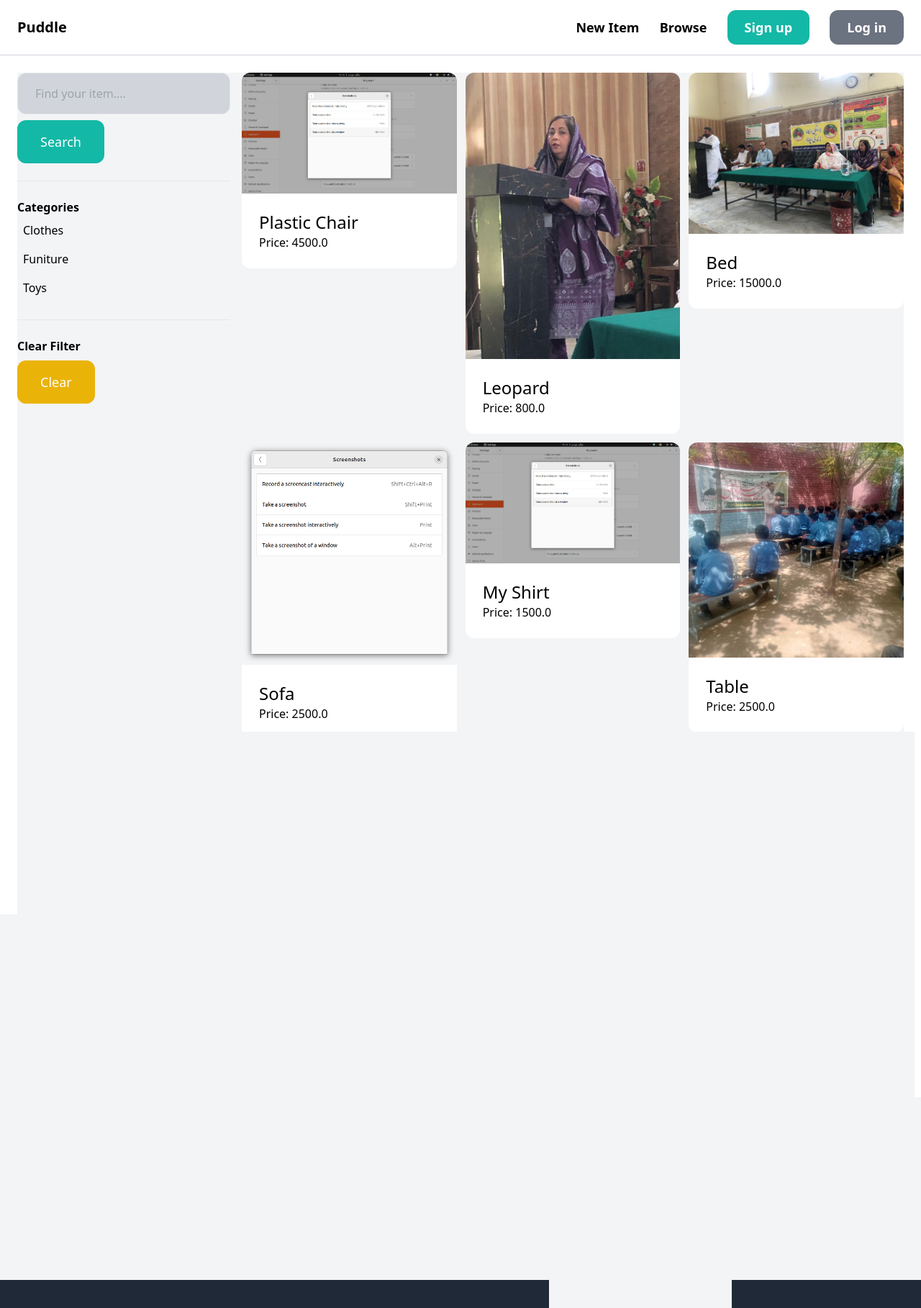
After one commit to Waseemashraf47/Market-Place, a Django app: page /items/ in a window 1280 px wide. The commit adds this page. Shown: the whole page at 72% size. Run offline with Django 5.2, Linux system fonts and the light colour scheme; data comes from the database, SQL or seed files in the repository; both versions use the stored data as it was after the commit; some libraries are stand-ins or nearby versions.

Commit message:
The browse functionality has been implemented

```diff
--- a/core/templates/core/base.html
+++ b/core/templates/core/base.html
@@ -13,7 +13,7 @@
       <a href="/" class="text-xl font-semibold">Puddle</a>
       <div class="space-x-6">
         <a href="{% url 'item:new' %}" class="text-lg font-semibold hover:text-gray-500">New Item</a>
-        <a href="#" class="text-lg font-semibold hover:text-gray-500">Browse</a>
+        <a href="{% url 'item:items' %}" class="text-lg font-semibold hover:text-gray-500">Browse</a>
 
         {% if request.user.is_authenticated %}
         <a href="#"
--- a/dashboard/views.py
+++ b/dashboard/views.py
@@ -1,4 +1,4 @@
-from django.shortcuts import render
+from django.shortcuts import render, get_object_or_404
 from django.contrib.auth.decorators import login_required
 from item.models import Item
 
--- a/item/templates/item/detail.html
+++ b/item/templates/item/detail.html
@@ -19,8 +19,8 @@
     {% if request.user == item.created_by %}
       <div class="mt-6 p-6 bg-white rounded-xl ">
         <p>This is your item!</p>
+        <a href="{% url 'item:edit' item.id %}" class="inline-block mt-6 px-6 py-3 text-lg font-semibold bg-teal-500 text-white rounded-xl hover:bg-blue-700">Edit</a>
         <a href="{% url 'item:delete' item.id %}" class="inline-block mt-6 px-6 py-3 text-lg font-semibold bg-red-500 text-white rounded-xl hover:bg-red-700">Delete</a>
-        <a href="#" class="inline-block mt-6 px-6 py-3 text-lg font-semibold bg-teal-500 text-white rounded-xl hover:bg-blue-700">Edit</a>
       <div>
     {% else %}
       <a href="#" class="inline-block mt-6 px-6 py-3 text-lg font-semibold bg-teal-500 text-white rounded-xl hover:bg-teal-700">Contact Seller</a>
--- /dev/null
+++ b/item/templates/item/items.html
@@ -0,0 +1,47 @@
+{% extends "core/base.html" %}
+
+{% block title %}Items{% endblock %}
+
+{% block content %}
+    <div class="pb-6 grid grid-cols-4 gap-4 bg-gray-100">
+        <div class="col-span-1">
+            <form method="get" action="{% url 'item:items' %}">
+                <input name="query" class="w-full py-4 px-6 border rounded-xl bg-gray-300 " type="text" value="{{ query }}" placeholder= "Find your item....">
+                <button class="mt-2 py-4 px-8 text-lg bg-teal-500 text-white rounded-xl">Search</button>
+            </form>
+
+            <hr class="my-6">
+            <p class="font-semibold">Categories</p>
+            <ul>
+                {% for category in categories %}
+                    <li class="py-2 px-2 rounded-xl {% if category.id == category_id %} bg-gray-200{% endif %}">
+                        <a href="{% url 'item:items' %}?query={{ query }}&category={{ category.id }}">{{ category.name }}</a>
+                    </li>
+                {% endfor %}
+            </ul>
+            <hr class="my-6">
+            <p class="font-semibold">Clear Filter</p>
+            <ul>
+                <li>
+                    <a href="{% url 'item:items' %}" class="mt-2 py-4 px-8 inline-block bg-yellow-500 text-lg rounded-xl text-white">Clear</a>
+        </div>
+        <div class="col-span-3">
+            <div class="grid grid-cols-3 gap-3 bg-gray-100">
+                {% for item in items %}
+                <div>
+                    <a href="{% url 'item:detail' item.id %}">
+                        <div>
+                            <img src="{{ item.image.url }}" class="rounded-t-xl">
+                        </div>
+                        <div class="p-6 bg-white rounded-b-xl">
+                            <h2 class="text-2xl">{{item.name}}</h2>
+                            <p class="tetx-gray-500">Price: {{item.price}}</p>
+                        </div>
+                    </a>
+                </div>
+                {% endfor %}
+            </div>
+        </div>
+
+    </div>
+{% endblock %}
--- a/item/urls.py
+++ b/item/urls.py
@@ -4,7 +4,9 @@ from . import views
 app_name = 'item'
 
 urlpatterns = [
+    path('', views.items, name='items'),
     path('new/', views.new, name='new'),
     path('<int:pk>/', views.detail, name='detail'),
     path('<int:pk>/delete', views.delete, name='delete'),
+    path('<int:pk>/edit', views.edit, name='edit'),
 ]
--- a/item/views.py
+++ b/item/views.py
@@ -1,10 +1,27 @@
 from django.contrib.auth.decorators import login_required
 from django.shortcuts import redirect, render, get_object_or_404
+from django.db.models import Q
 
-from . forms import NewItemForm
-from . models import Item
+from . forms import NewItemForm, EditItemForm
+from . models import Category, Item
 
 # Create your views here.
+
+def items(request):
+    query = request.GET.get('query','')
+    categories = Category.objects.all()
+    category_id = request.GET.get('category', 0)
+    items = Item.objects.filter(is_sold=False)
+    if category_id:
+        items = items.filter(category_id=category_id)
+    if query:
+        items = items.filter(Q(name__icontains=query) | Q(description__icontains=query))
+    return render (request, 'item/items.html', {
+        'items': items,
+        'query': query,
+        'categories': categories,
+        'category_id': int(category_id)
+    })
 def detail(request, pk):
     item = get_object_or_404 (Item, pk=pk)
     related_items = Item.objects.filter (category = item.category, is_sold = False).exclude(pk=pk)[0:3]
@@ -30,6 +47,24 @@ def new (request):
     })
 
 @login_required
+def edit (request, pk):
+    item = get_object_or_404(Item, pk=pk, created_by=request.user)
+    if request.method == 'POST':
+        form = EditItemForm(request.POST, request.FILES, instance=item)
+
+        if form.is_valid():
+            form.save()
+
+            return redirect('item:detail', pk=item.id)
+    else:
+        form = EditItemForm(instance=item)
+
+    return render (request, 'item/form.html', {
+        'form': form,
+        'title': 'Edit item',
+    })
+
+@login_required
 def delete(request, pk):
     item = get_object_or_404(Item, pk=pk, created_by=request.user)
     item.delete()
```
Also changed, not shown: item/forms.py (+20 -1 lines), db.sqlite3, media/item_images/WhatsApp_Image_2024-09-16_at_15.46.48.jpeg (added), media/item_images/WhatsApp_Image_2024-09-16_at_16.35.42.jpeg (added).
